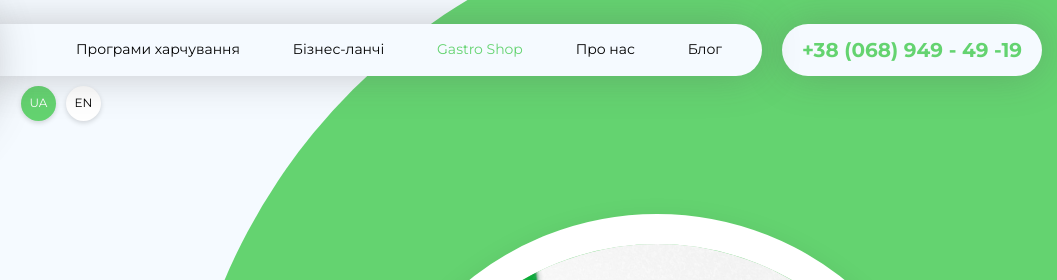
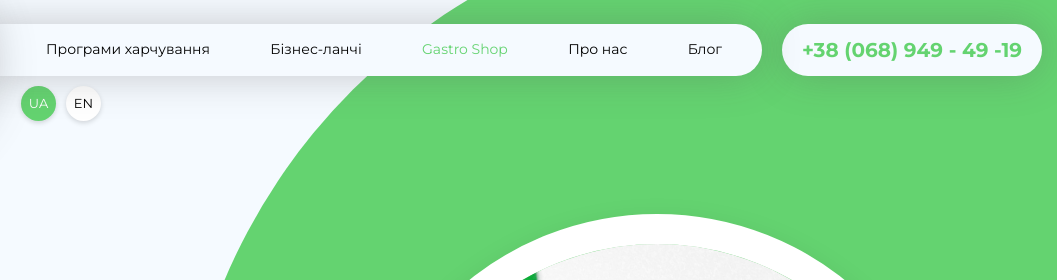
Before and after one commit to dyushchenk0/Gastro-chef, a plain HTML site: page index.html in a window 1280 px wide. Shown: the top 280 px of the page, 223-1280 px from the left. Drawn offline with Linux system fonts and the light colour scheme.

Commit message:
feat(header): Minor adjustments to the placement of links in the header

```diff
--- a/css/style.css
+++ b/css/style.css
@@ -148,7 +148,7 @@ body {
 
 .nav__link:first-child {
 	position: relative;
-	margin-left: 60px;
+	margin-left: 30px;
 }
 
 .nav__link-green {
@@ -210,7 +210,8 @@ body {
 	background-color: #fff;
 	box-shadow: 0 2px 5px rgba(0, 0, 0, 0.15);
 	transition: 0.2s;
-	font-size: 12px;
+	font-size: 13px;
+	color: #020202;
 }
 
 .change__lang-item.active {
```
Lines whose indentation alone changed are shown as unchanged.
